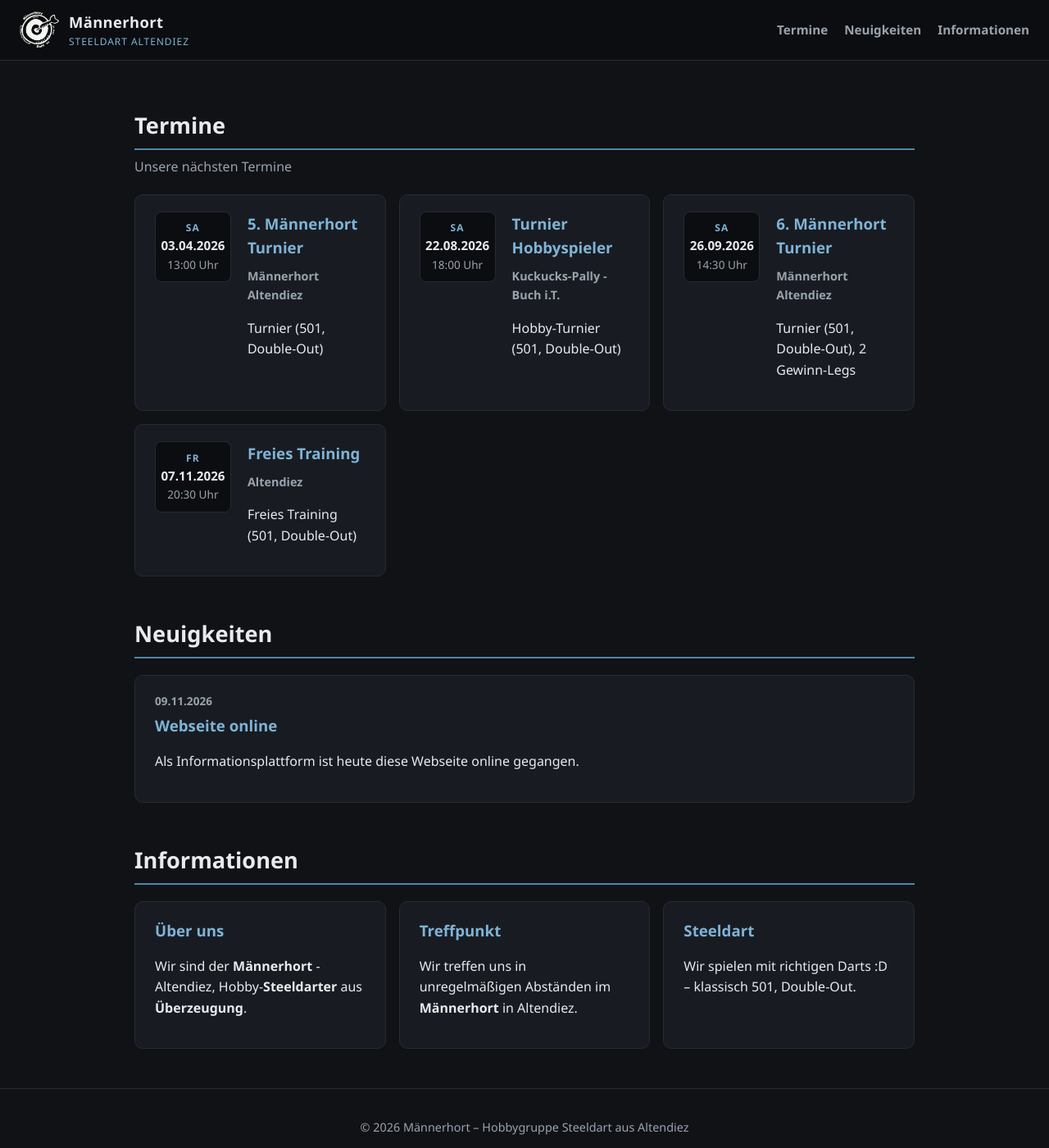
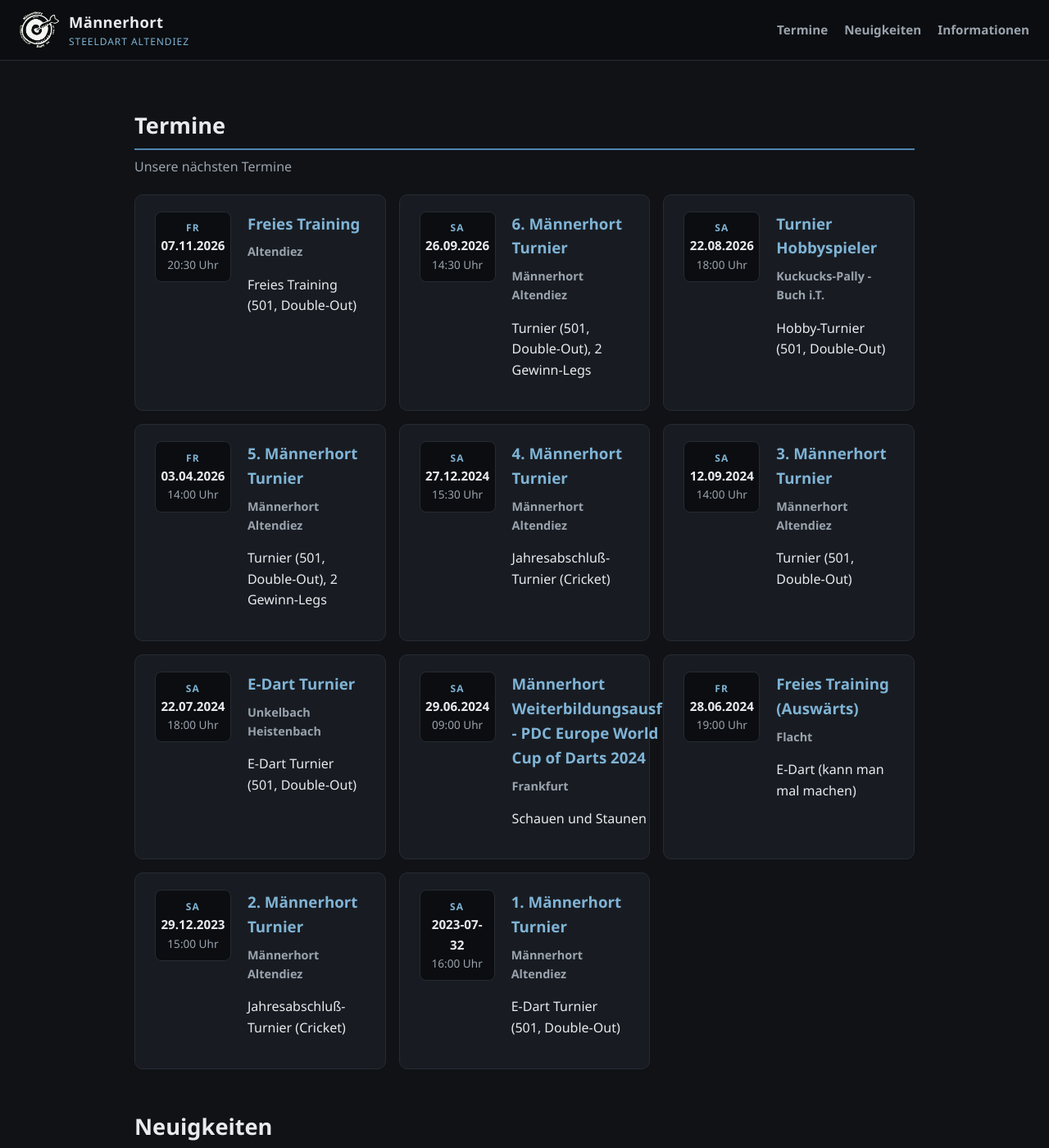
Before and after one commit to netbuk/maennerhort, a Jekyll site: the page built from index.md, in a window 1280 px wide and 1400 px high, scrolled down 405 px. Shown: the whole window at 82% size. Built offline with Jekyll 4.4.1, drawn with Linux system fonts in a browser that asks for light colours; some of the changed text lies outside the part shown.

Commit message:
edit termine und footer

```diff
--- a/_data/termine.yml
+++ b/_data/termine.yml
@@ -1,24 +1,66 @@
-- datum: "2026-04-03"
+- datum: "2026-11-07"
+  wochentag: "Fr"
+  uhrzeit: "20:30"
+  titel: "Freies Training"
+  ort: "Altendiez"
+  beschreibung: "Freies Training (501, Double-Out)"
+- datum: "2026-09-26"
   wochentag: "Sa"
-  uhrzeit: "13:00"
-  titel: "5. Männerhort Turnier"
+  uhrzeit: "14:30"
+  titel: "6. Männerhort Turnier"
   ort: "Männerhort Altendiez"
-  beschreibung: "Turnier (501, Double-Out)"
+  beschreibung: "Turnier (501, Double-Out), 2 Gewinn-Legs"
 - datum: "2026-08-22"
   wochentag: "Sa"
   uhrzeit: "18:00"
   titel: "Turnier Hobbyspieler"
   ort: "Kuckucks-Pally - Buch i.T."
   beschreibung: "Hobby-Turnier (501, Double-Out)"
-- datum: "2026-09-26"
-  wochentag: "Sa"
-  uhrzeit: "14:30"
-  titel: "6. Männerhort Turnier"
+- datum: "2026-04-03"
+  wochentag: "Fr"
+  uhrzeit: "14:00"
+  titel: "5. Männerhort Turnier"
   ort: "Männerhort Altendiez"
   beschreibung: "Turnier (501, Double-Out), 2 Gewinn-Legs"
-- datum: "2026-11-07"
+- datum: "2024-12-27"
+  wochentag: "Sa"
+  uhrzeit: "15:30"
+  titel: "4. Männerhort Turnier"
+  ort: "Männerhort Altendiez"
+  beschreibung: "Jahresabschluß-Turnier (Cricket)"
+- datum: "2024-09-12"
+  wochentag: "Sa"
+  uhrzeit: "14:00"
+  titel: "3. Männerhort Turnier"
+  ort: "Männerhort Altendiez"
+  beschreibung: "Turnier (501, Double-Out)"
+- datum: "2024-07-22"
+  wochentag: "Sa"
+  uhrzeit: "18:00"
+  titel: "E-Dart Turnier"
+  ort: "Unkelbach Heistenbach"
+  beschreibung: "E-Dart Turnier (501, Double-Out)"
+- datum: "2024-06-29"
+  wochentag: "Sa"
+  uhrzeit: "09:00"
+  titel: "Männerhort Weiterbildungsausflug - PDC Europe World Cup of Darts 2024"
+  ort: "Frankfurt"
+  beschreibung: "Schauen und Staunen"
+- datum: "2024-06-28"
   wochentag: "Fr"
-  uhrzeit: "20:30"
-  titel: "Freies Training"
-  ort: "Altendiez"
-  beschreibung: "Freies Training (501, Double-Out)"
+  uhrzeit: "19:00"
+  titel: "Freies Training (Auswärts)"
+  ort: "Flacht"
+  beschreibung: "E-Dart (kann man mal machen)"
+- datum: "2023-12-29"
+  wochentag: "Sa"
+  uhrzeit: "15:00"
+  titel: "2. Männerhort Turnier"
+  ort: "Männerhort Altendiez"
+  beschreibung: "Jahresabschluß-Turnier (Cricket)"
+- datum: "2023-07-32"
+  wochentag: "Sa"
+  uhrzeit: "16:00"
+  titel: "1. Männerhort Turnier"
+  ort: "Männerhort Altendiez"
+  beschreibung: "E-Dart Turnier (501, Double-Out)"
--- a/_layouts/default.html
+++ b/_layouts/default.html
@@ -24,7 +24,7 @@
     {{ content }}
   </main>
   <footer class="site-footer">
-    <p>&copy; {{ 'now' | date: '%Y' }} Männerhort – Hobbygruppe Steeldart aus Altendiez</p>
+    <p>&copy; {{ 'now' | date: '%Y' }} Männerhort – Hobby - Steeldarter aus Altendiez</p>
     <p class="footer-links">
       <a href="{{ '/impressum/' | relative_url }}">Impressum</a>
       <a href="{{ '/datenschutz/' | relative_url }}">Datenschutzerklärung</a>
```
